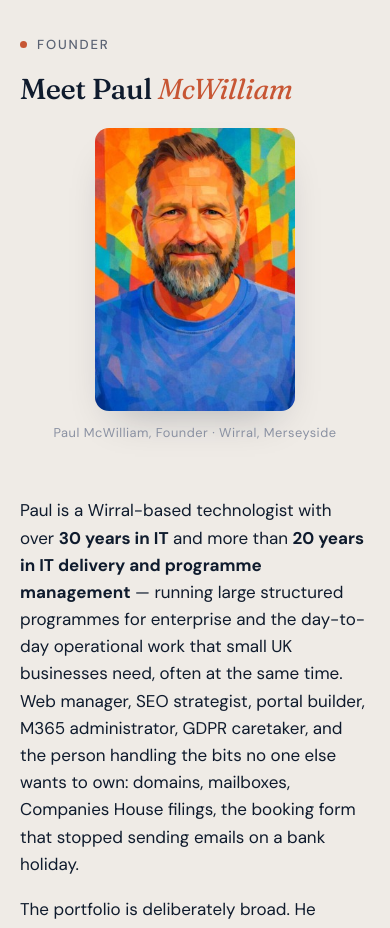
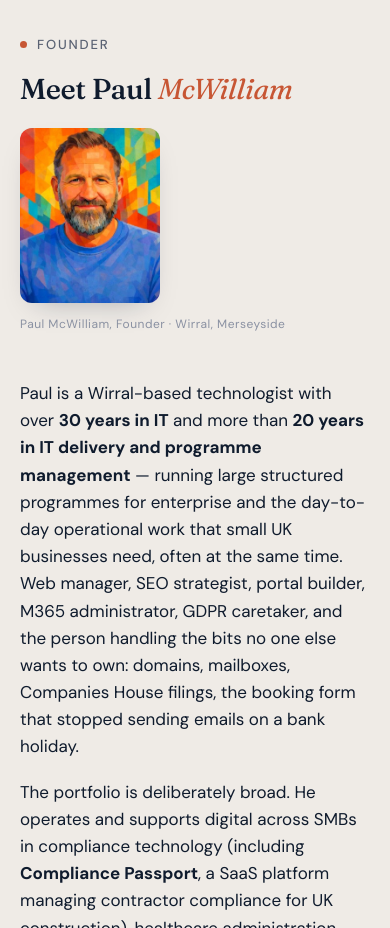
Before and after one commit to mcfearless75/bluewaterassociates, a plain HTML site: page about.html in a window 390 px wide. Shown: the part 1920-2848 px from the top of the page. Drawn offline with Linux system fonts and the light colour scheme; a script that the page names is missing.

Commit message:
feat: branded SVG favicon + apple touch icon, slim portrait to 180x225, strip stray price from readiness meta

```diff
--- a/about.html
+++ b/about.html
@@ -6,6 +6,8 @@
 <title>About Bluewater Associates | UK Cyber & IT Partner for SMBs</title>
 <meta name="description" content="Bluewater Associates is a Wirral-based, productised cyber and IT partner for UK SMBs. Founded by Paul McWilliam with a direct line to a certified Cyber Essentials assessor." />
 <link rel="canonical" href="https://bluewaterassociates.co.uk/about.html" />
+<link rel="icon" type="image/svg+xml" href="/favicon.svg" />
+<link rel="apple-touch-icon" href="/apple-touch-icon.svg" />
 
 <meta property="og:type" content="website" />
 <meta property="og:title" content="About Bluewater Associates | UK Cyber & IT Partner for SMBs" />
@@ -251,8 +253,9 @@
   /* MEET PAUL */
   .meet-grid{
     display:grid;
-    grid-template-columns:240px 1fr;
-    gap:clamp(36px,5vw,72px);
+    grid-template-columns:180px 1fr;
+    gap:clamp(28px,4vw,56px);
+    align-items:start;
     align-items:start;
   }
   @media(max-width:820px){
@@ -286,18 +289,18 @@
     margin-top:12px;letter-spacing:.04em;
   }
   .portrait-img{
-    width:240px;
-    height:340px;
-    border-radius:var(--radius);
+    width:180px;
+    height:225px;
+    border-radius:12px;
     object-fit:cover;
     object-position:center 22%;
-    box-shadow:0 20px 40px -20px rgba(15,27,45,.3);
+    box-shadow:0 12px 28px -16px rgba(15,27,45,.35);
     display:block;
     background:var(--ink-08);
   }
   @media(max-width:820px){
-    .portrait-img{width:200px;height:283px;margin:0 auto}
-    .portrait-caption{text-align:center}
+    .portrait-img{width:140px;height:175px}
+    .portrait-caption{font-size:.75rem}
   }
 
   /* PRINCIPLES (dark block) */
```
Also changed, not shown: cyber-essentials.html (+2 -0 lines), index.html (+2 -1 lines), readiness.html (+3 -1 lines), apple-touch-icon.svg (added), favicon.svg (added).
